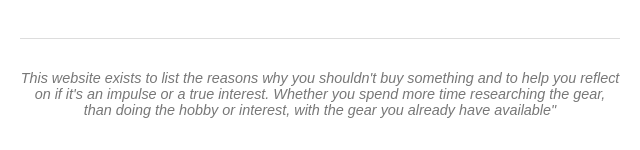
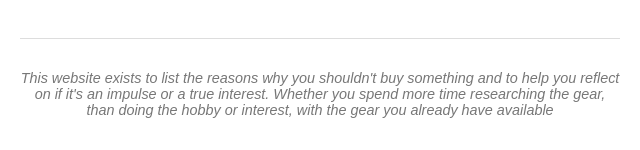
Before and after one commit to Stagnir/adhdimpulse, a plain HTML site: page index.html in a window 1280 px wide. Shown: the part 571-721 px from the top of the page, 320-960 px from the left. Drawn offline with Linux system fonts and the light colour scheme; a web font is replaced by a local one.

Commit message:
Update index.html

```diff
--- a/index.html
+++ b/index.html
@@ -24,7 +24,7 @@
     <footer class="mission">
       <p>
         <em>
-          This website exists to list the reasons why you shouldn't buy something and to help you reflect on if it's an impulse or a true interest. Whether you spend more time researching the gear, than doing the hobby or interest, with the gear you already have available"
+          This website exists to list the reasons why you shouldn't buy something and to help you reflect on if it's an impulse or a true interest. Whether you spend more time researching the gear, than doing the hobby or interest, with the gear you already have available
         </em>
       </p>
     </footer>
```
